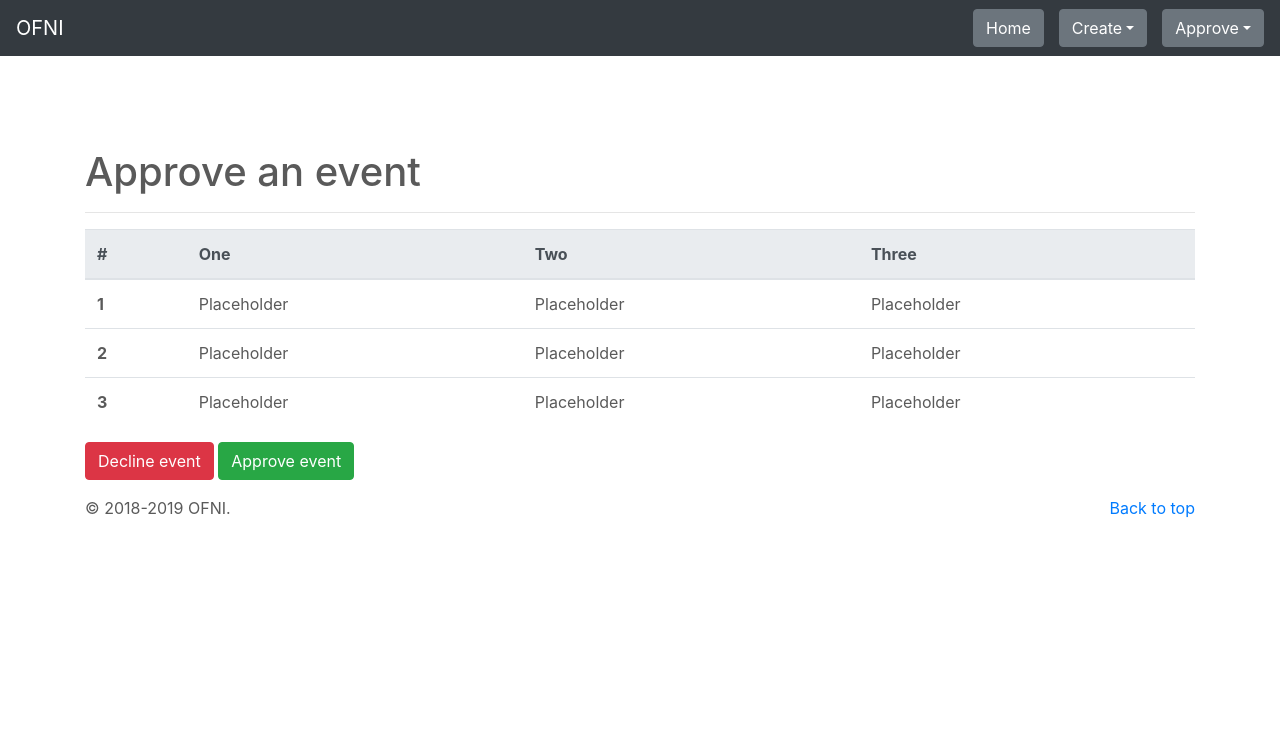
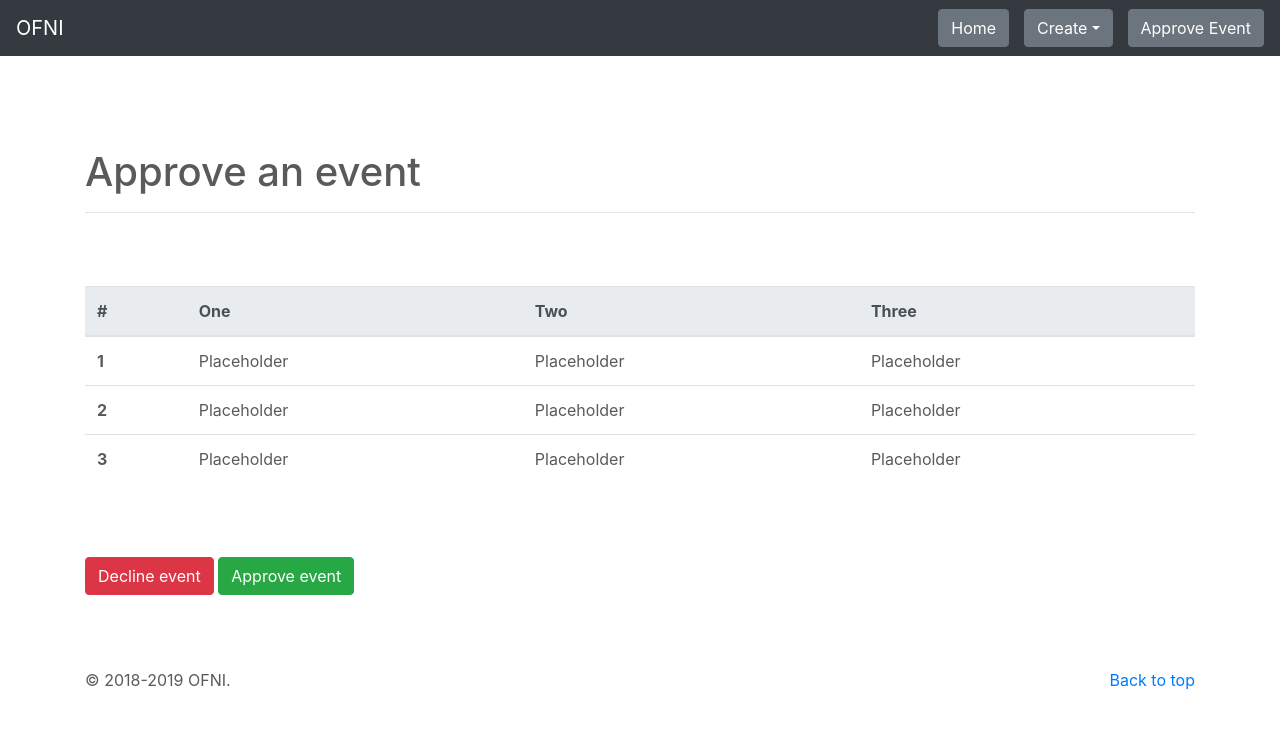
Before and after one commit to sampiecz/467_ASS4_PROTO, a PHP site: page /approve_event.php in a window 1280 px wide. Shown: the top 729 px of the page. Run offline with PHP 8.4, Linux system fonts and the light colour scheme.

Commit message:
More minor visual tweaks. Added flexbox wrapper to make the footer not go up so high on the page when the page doesn't have a lot of content in the main container.

```diff
--- a/approve_event.php
+++ b/approve_event.php
@@ -69,7 +69,7 @@
 				<div class="col-12">
 					<form method="post" action="">
 						<div class="form-group">
-							<button type="submit" class="btn btn-danger">Decline event</button>
+							<button type="button" class="btn btn-danger" data-toggle="modal" data-target="#exampleModalCenter">Decline event</button>
 							<button type="submit" class="btn btn-success">Approve event</button>
 						</div>
 					</form>
@@ -78,4 +78,31 @@
 		</div>
 	</section>
 
+	<!-- Modal -->
+	<div class="modal fade" id="exampleModalCenter" tabindex="-1" role="dialog" aria-labelledby="exampleModalCenterTitle" aria-hidden="true">
+	  <div class="modal-dialog modal-dialog-centered" role="document">
+		<div class="modal-content">
+		  <div class="modal-header">
+			<h5 class="modal-title" id="exampleModalCenterTitle">Are you sure?</h5>
+			<button type="button" class="close" data-dismiss="modal" aria-label="Close">
+			  <span aria-hidden="true">&times;</span>
+			</button>
+		  </div>
+		  <div class="modal-body">
+			<p>Are you sure you want to decline the event?</p>
+			<p>This action can not be reversed.</p>
+		  </div>
+		  <div class="modal-footer">
+			<form method="post" action="">
+				<div class="form-group">
+					<button type="button" class="btn btn-secondary" data-dismiss="modal">Close</button>
+					<button type="decline" class="btn btn-danger" data-toggle="modal" data-target="#exampleModalCenter">Decline event</button>
+				</div>
+			</form>
+		  </div>
+		</div>
+	  </div>
+	</div>
+
+
 <?php include 'footer.html'; ?>
--- a/create_a_new_artist.php
+++ b/create_a_new_artist.php
@@ -13,6 +13,7 @@
     }
 ?>
 <!-- End: Connect to database -->
+
         <section>
             <div class="container">
                 <div class="row">
@@ -31,11 +32,11 @@
                         <form method="post" action="">
                           <div class="form-group">
                             <label for="exampleFormControlInput1">Enter artist first name</label>
-                        <input type="email" class="form-control" id="exampleFormControlInput1" placeholder="John">
+                            <input type="text" class="form-control" id="exampleFormControlInput1" placeholder="John">
                           </div>
                           <div class="form-group">
                             <label for="exampleFormControlInput1">Enter artist middle name</label>
-                        <input type="email" class="form-control" id="exampleFormControlInput1" placeholder="Casper">
+                            <input type="text" class="form-control" id="exampleFormControlInput1" placeholder="Casper">
                           </div>
                           <div class="form-group">
                             <button type="submit" class="btn btn-success">Create artist</button>
--- a/create_a_new_band.php
+++ b/create_a_new_band.php
@@ -33,11 +33,11 @@
                     <form method="post" action="">
                       <div class="form-group">
                         <label for="exampleFormControlInput1">Enter band name</label>
-                        <input type="email" class="form-control" id="exampleFormControlInput1" placeholder="John">
+                        <input type="text" class="form-control" id="exampleFormControlInput1" placeholder="John">
                       </div>
                       <div class="form-group">
                         <label for="exampleFormControlInput1">Enter band name</label>
-                        <input type="email" class="form-control" id="exampleFormControlInput1" placeholder="Casper">
+                        <input type="text" class="form-control" id="exampleFormControlInput1" placeholder="Casper">
                       </div>
                       <div class="form-group">
                         <button type="submit" class="btn btn-success">Create band</button>
--- a/create_a_new_event.php
+++ b/create_a_new_event.php
@@ -31,11 +31,11 @@
                     <form method="post" action="">
                       <div class="form-group">
                         <label for="exampleFormControlInput1">Enter event name</label>
-                        <input type="email" class="form-control" id="exampleFormControlInput1" placeholder="John">
+                        <input type="text" class="form-control" id="exampleFormControlInput1" placeholder="John">
                       </div>
                       <div class="form-group">
                         <label for="exampleFormControlInput1">Enter event name</label>
-                        <input type="email" class="form-control" id="exampleFormControlInput1" placeholder="Casper">
+                        <input type="text" class="form-control" id="exampleFormControlInput1" placeholder="Casper">
                       </div>
                       <div class="form-group">
                         <button type="submit" class="btn btn-success">Create event</button>
--- a/css/global.css
+++ b/css/global.css
@@ -1,13 +1,32 @@
+/* outline an object */
 .outline
 {
-    position: relative;
-    padding: .75rem 1.25rem;
-    margin-bottom: 1rem;
     border: 1px solid lightgray;
-    border-radius: .25rem;
 }
 
+/* Make a jumbotron not have excessive padding on top if it's an outlier */
 .outlier-jumbo
 {
     padding: 3rem 2rem;
 }
+
+/* Make the jumbotron have the same styling as the other elements, curved */
+.jumbotron
+{
+    border-radius: .3rem !important;
+}
+
+/* Make the cards not look close together on mobile */
+.card
+{
+    margin-top: 1rem !important;
+}
+
+/* Make the footer stay at the bottom of the page even if we don't
+ * have enough content to fill up the main container on the page. */
+.flex-wrapper {
+    display: flex;
+    min-height: 70vh;
+    flex-direction: column;
+    justify-content: space-between
+}
--- a/footer.html
+++ b/footer.html
@@ -3,6 +3,7 @@
         <p class="float-right"><a href="#">Back to top</a></p>
         <p>&copy; 2018-2019 OFNI.</p>
       </footer>
+      </div>
     </main>
 
     <!-- Bootstrap core JavaScript
--- a/header.html
+++ b/header.html
@@ -38,12 +38,7 @@
 				</div>
             </li>
 			<li class="nav-item">
-				<div class="dropdown">
-					<button type="button" class="btn btn-secondary dropdown-toggle" data-toggle="dropdown">Approve</button>
-					<div class="dropdown-menu">
-						<a class="dropdown-item" href="approve_event.php">Approve event</a>
-					</div>
-				</div>
+              <a class="btn btn-secondary" href="approve_event.php">Approve Event</a>
             </li>
           </ul>
         </div>
@@ -51,3 +46,4 @@
     </header>
 
     <main role="main" style="padding-top: 100px;">
+        <div class="flex-wrapper">
```
Lines whose indentation alone changed are shown as unchanged.
